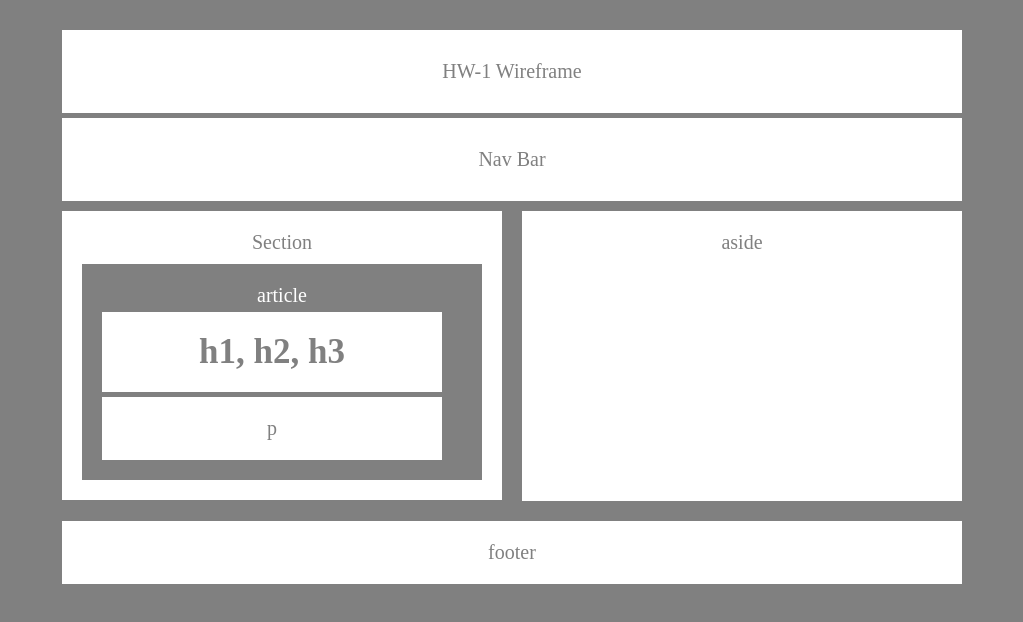
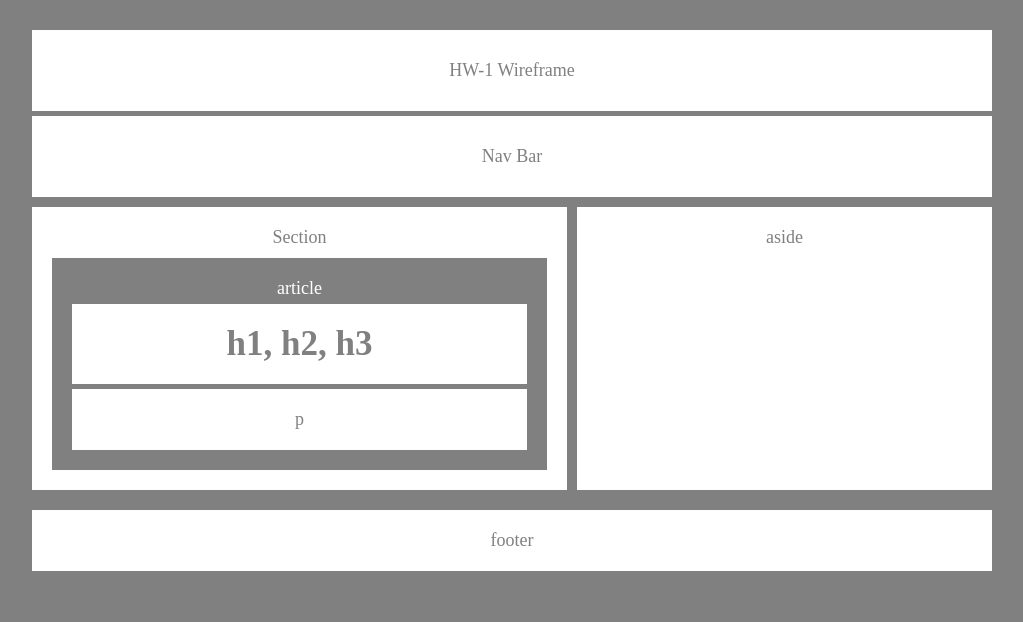
Before and after one commit to KevinJPalmer/HW-Wireframe, a plain HTML site: page index.html in a window 1280 px wide. Shown: the whole page, without its empty margins (128-1151 px from the left). Drawn offline with Linux system fonts and the light colour scheme.

Commit message:
final submission

```diff
--- a/Style-Wireframe.css
+++ b/Style-Wireframe.css
@@ -13,8 +13,8 @@ body {
 
   color:gray;
   background: gray;
-  width: 900px;
-  font-size: 20px;
+  width: 960px;
+  font-size: 18px;
   text-align: center;
   margin: auto;
 }
@@ -29,7 +29,7 @@ section {
   background: white;
   padding: 20px;
   float: left;
-  width: 400px;
+  width: 495px;
 }
 
 article {
@@ -43,7 +43,7 @@ div {
   color: gray;
   background: white;
   padding: 20px;
-  width:300px;
+  width:415px;
   margin-top: 5px;
 }
 
@@ -54,10 +54,10 @@ div {
 
 aside {
   background: white;
-  width:400px;
-  height:250px;
+  width:375px;
+  height:243px;
   float: left;
-  margin-left: 20px;
+  margin-left: 10px;
   margin-bottom: 20px;
   padding: 20px;
 }
```
